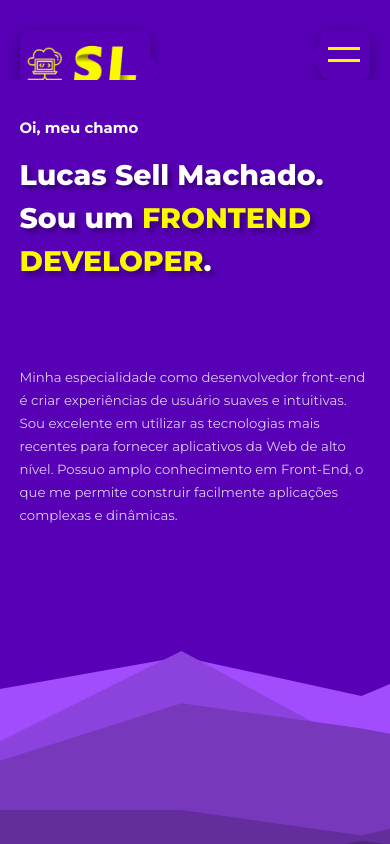
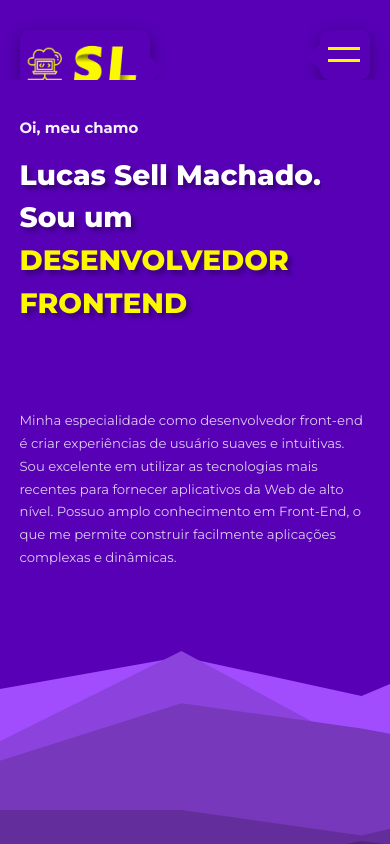
Before and after one commit to Sellucas/portfolio, a Next.js app: page / in a window 390 px wide. Shown: the top 844 px of the page. Built offline with nearby package versions, Linux system fonts and the light colour scheme.

Commit message:
style: hero responsiveness

```diff
--- a/src/components/Hero/Hero.module.scss
+++ b/src/components/Hero/Hero.module.scss
@@ -20,11 +20,12 @@
 
   h2 {
     font-size: clamp(0.9rem, 0.7429rem + 0.7857vw, 2rem);
-    padding-bottom: clamp(1rem, 0.7143rem + 1.4286vw, 3rem);
+    padding-bottom: clamp(1rem, 0.7857rem + 1.0714vw, 2.5rem);
+    color: rgba(255, 255, 255, 0.95);
   }
 
   h1 {
-    font-size: clamp(1.65rem, 1.1rem + 2.75vw, 5.5rem);
+    font-size: clamp(1.65rem, 1.1714rem + 2.3929vw, 5rem);
     padding-bottom: 3.5rem;
     font-weight: 800;
     line-height: clamp(2.5rem, 1.7143rem + 3.9286vw, 8rem);
@@ -37,7 +38,7 @@
 }
 
 .description {
-  font-size: clamp(0.8rem, 0.6571rem + 0.7143vw, 1.8rem);
+  font-size: clamp(0.8rem, 0.6857rem + 0.5714vw, 1.6rem);
   color: rgba(255, 255, 255, 0.8);
   max-width: 45rem;
   font-weight: 400;
--- a/src/components/Hero/Hero.tsx
+++ b/src/components/Hero/Hero.tsx
@@ -1,7 +1,7 @@
 import React from "react";
 import scss from "./Hero.module.scss";
 import { Reveal } from "../utils/Reveal";
-import { useTranslation } from "react-i18next";
+import { useTranslation, Trans } from "react-i18next";
 
 const Hero: React.FC = () => {
   const { t } = useTranslation();
@@ -19,7 +19,7 @@ const Hero: React.FC = () => {
             </Reveal>
             <Reveal delay={3.6}>
               <p>
-                {t("heroTitleStack")} <span>FRONTEND DEVELOPER</span>.
+              <Trans components={[<span />]}>{t("heroTitleStack")}</Trans>
               </p>
             </Reveal>
           </h1>
--- a/src/locale/en.json
+++ b/src/locale/en.json
@@ -9,7 +9,7 @@
     "footerTitle": "Stay <0>connected</0> to my socials!",
 
     "heroTitleIntro": "Hi, my name is",
-    "heroTitleStack": "I'm a",
+    "heroTitleStack": "I'm a <0>FRONTEND DEVELOPER</0>",
     "heroDescription": "My specialty as a front-end developer is creating smooth and intuitive user experiences. I'm excellent at utilizing the latest technologies to deliver top-notch web applications. I have extensive knowledge in Front-End, which allows me to easily build complex and dynamic applications.",
 
     "aboutSectionTitle": "About me",
--- a/src/locale/pt.json
+++ b/src/locale/pt.json
@@ -9,7 +9,7 @@
     "footerTitle": "Fique <0>ligado</0> nas minhas redes sociais!",
 
     "heroTitleIntro": "Oi, meu chamo",
-    "heroTitleStack": "Sou um",
+    "heroTitleStack": "Sou um <0>DESENVOLVEDOR FRONTEND</0>",
     "heroDescription": "Minha especialidade como desenvolvedor front-end é criar experiências de usuário suaves e intuitivas. Sou excelente em utilizar as tecnologias mais recentes para fornecer aplicativos da Web de alto nível. Possuo amplo conhecimento em Front-End, o que me permite construir facilmente aplicações complexas e dinâmicas.",
 
     "aboutSectionTitle": "Sobre mim",
```
